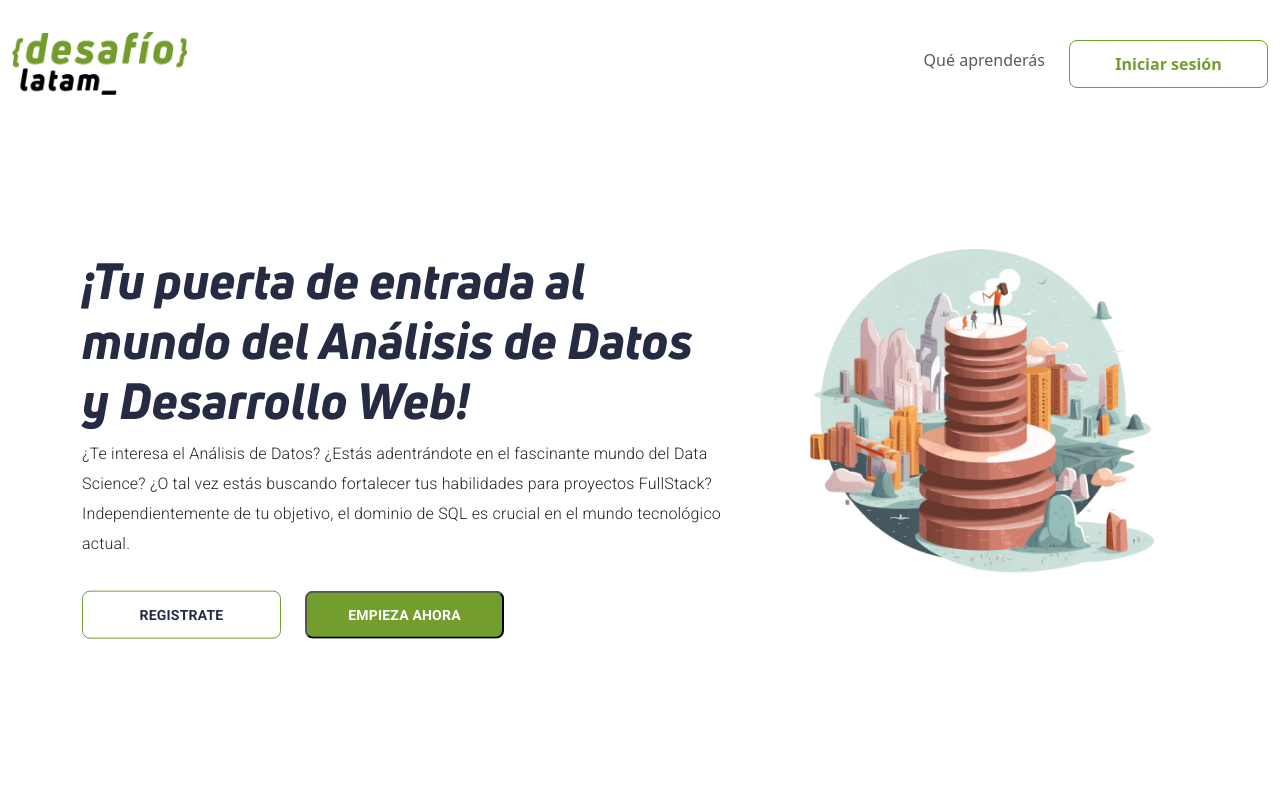
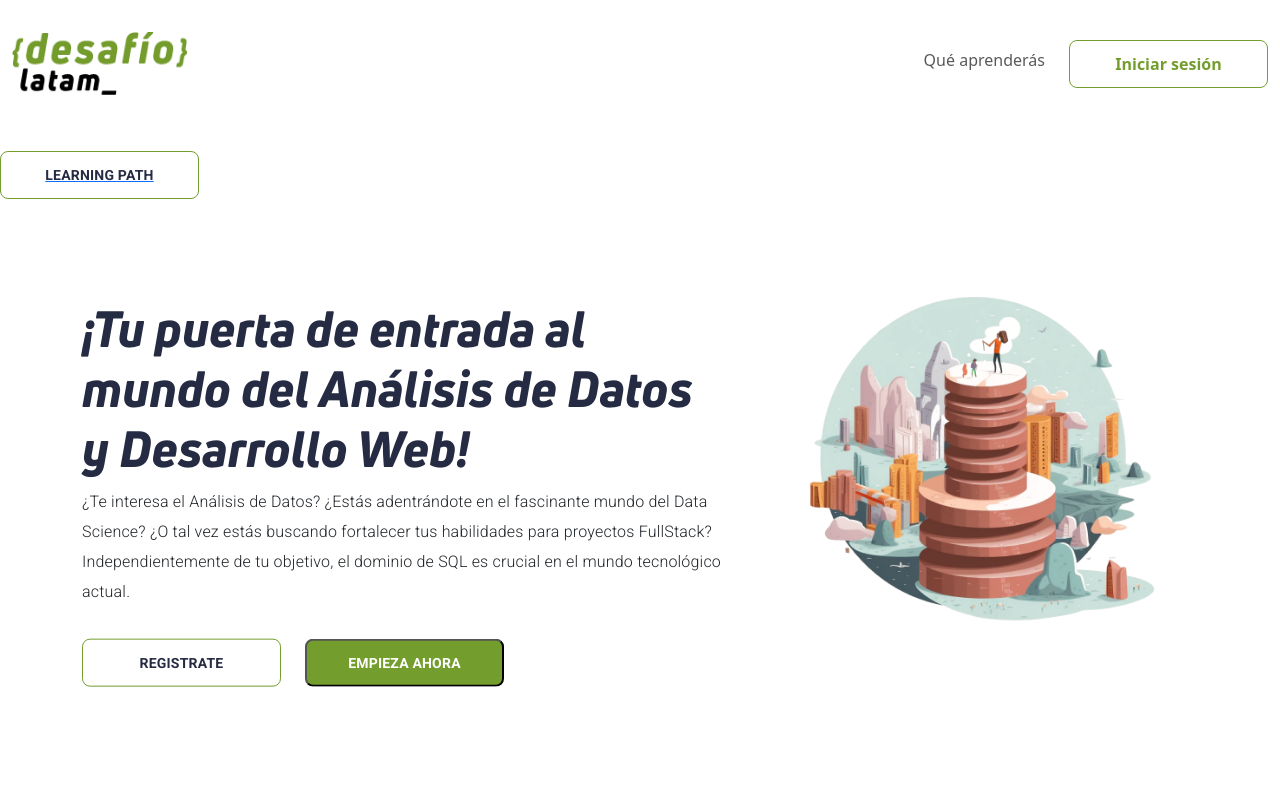
Before and after one commit to dlab-team/c13-frontend, a Next.js app: page / in a window 1280 px wide. Shown: the top 800 px of the page. Built offline with nearby package versions, Linux system fonts and the light colour scheme; no server answers.

Commit message:
nueva rama HU10

```diff
--- a/app/page.js
+++ b/app/page.js
@@ -14,6 +14,12 @@ const roboto = Roboto({
 export default async function Page() {
   return (
     <>
+      <div>
+      <Link href={"/learning-path"}>
+          <SendButton className={`${roboto.className} ${styles.registerButton} `} buttonText={'LEARNING PATH'}>
+          </SendButton>
+      </Link>
+      </div>
       <div className="container">
         <div className={`${styles.base} row`}>
           <div className={`${styles.welcomeSection} col-12`}>
@@ -75,6 +81,7 @@ export default async function Page() {
           </div>
         </div>
       </div>
+
 
       <section className={`about`} id='aceleracion'>
         <div className={`container text-center`}>
```
Also changed, not shown: app/learning-path/page.js (added, +10 -0 lines).
